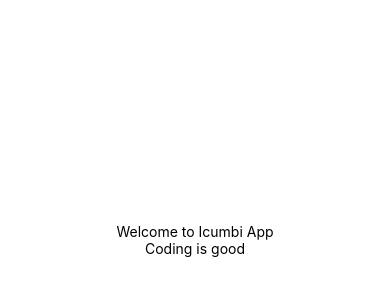
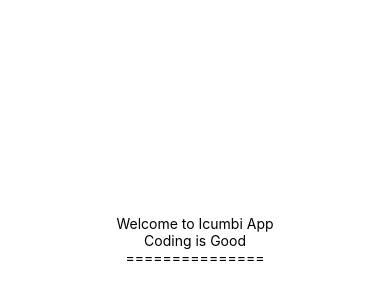
Before and after one commit to ngangoju/IcumbiApp, a React Native app: screen / in a window 390 px wide. Shown: the part 182-482 px from the top of the page. Built offline with nearby package versions, Linux system fonts and the light colour scheme.

Commit message:
New text

```diff
--- a/App.js
+++ b/App.js
@@ -6,7 +6,8 @@ export default class App extends React.Component {
     return (
       <View style={styles.container}>
         <Text>Welcome to Icumbi App</Text>
-        <Text>Coding is good</Text>
+        <Text>Coding is Good</Text>
+        <Text>===============</Text>
       </View>
     );
   }
```
